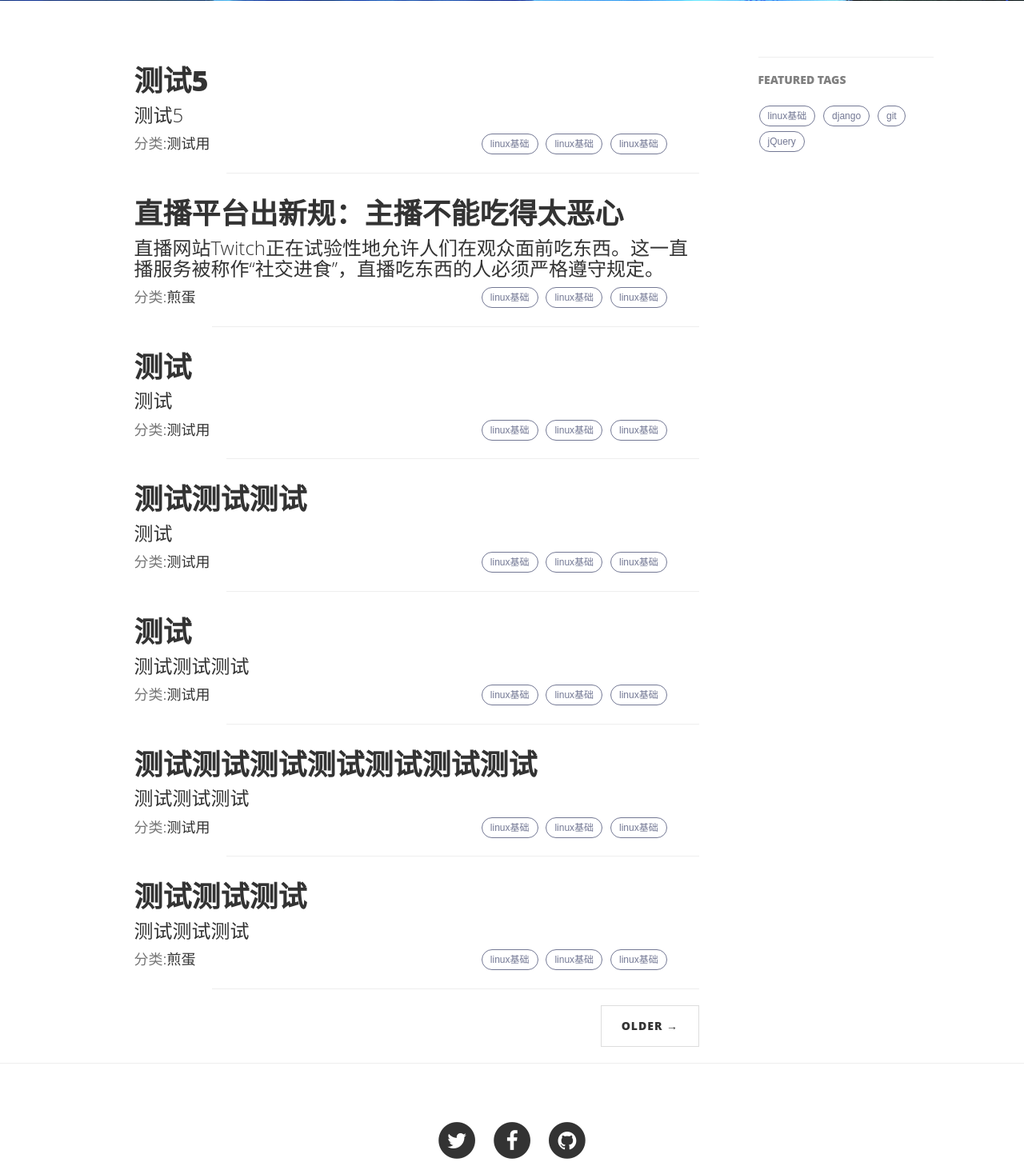
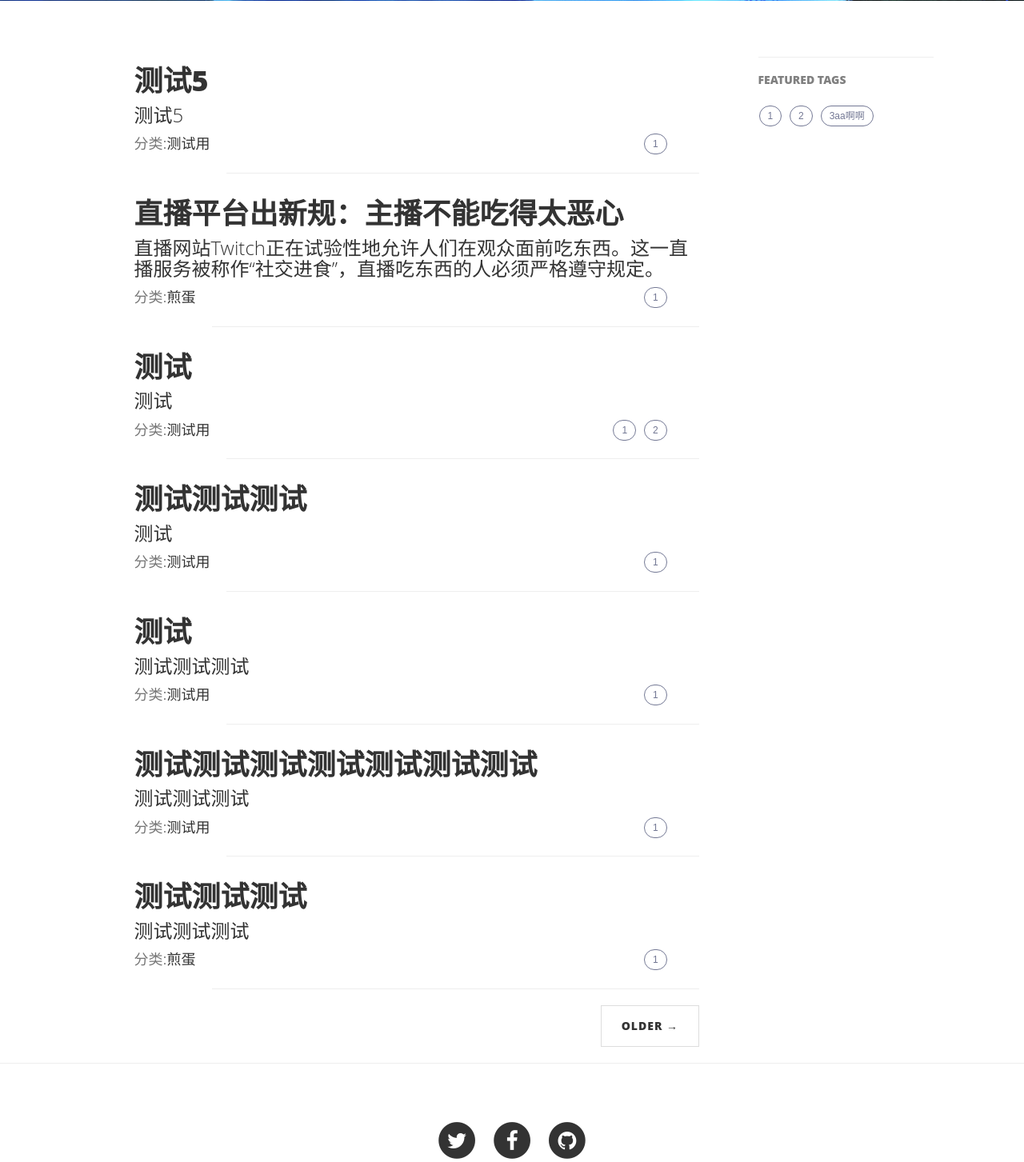
Before and after one commit to zerolfx/django-blog, a Django app: page /blog/ in a window 1280 px wide. Shown: the part 423-1876 px from the top of the page at 80% size. Run offline with Django 3.2, Linux system fonts and the light colour scheme; data comes from the database, SQL or seed files in the repository; both versions use the stored data as it was after the commit; some libraries are stand-ins or nearby versions.

Commit message:
tags OK!

```diff
--- a/blog/urls.py
+++ b/blog/urls.py
@@ -5,5 +5,7 @@ urlpatterns = [
     url(r'^$', views.IndexView.as_view(), name='index'),
     url(r'^(?P<page>\d+)$', views.IndexView.as_view(), name='pages'),
     url(r'^article/(?P<article_id>\d+)$', views.ArticleDetailView.as_view(), name='detail'),
+    url(r'^tag/(?P<tag_id>\d+)/(?P<page>\d+)$', views.TagView.as_view(), name='tag'),
+    url(r'^category/(?P<category_id>\d+)/(?P<page>\d+)$', views.CategoryView.as_view(), name='category'),
     # url(r'^blog/category/(?P<cate_id>\d+)$', views.)
 ]
--- a/blog/views.py
+++ b/blog/views.py
@@ -4,7 +4,7 @@ from django.shortcuts import render
 
 from django.views.generic.list import ListView
 from django.views.generic.detail import DetailView
-from blog.models import Article, Category
+from blog.models import Article, Category, Tag
 import markdown2
 
 
@@ -21,6 +21,7 @@ class IndexView(ListView):
 
     def get_context_data(self, **kwargs):
         kwargs['category_list'] = Category.objects.all().order_by('name')
+        kwargs['tag_list'] = Tag.objects.all().order_by('name')
         return super(IndexView, self).get_context_data(**kwargs)
 
 
@@ -34,3 +35,37 @@ class ArticleDetailView(DetailView):
         obj = super(ArticleDetailView, self).get_object()
         obj.body = markdown2.markdown(obj.body, extras=['fenced-code-blocks'])
         return obj
+
+
+class CategoryView(ListView):
+    template_name = "index.html"
+    context_object_name = "article_list"
+    paginate_by = 7
+
+    def get_queryset(self):
+        article_list = Article.objects.filter(status='p', category=self.kwargs['category_id'])
+        for article in article_list:
+            article.body = markdown2.markdown(article.body, extras=['fenced-code-blocks'])
+        return article_list
+
+    def get_context_data(self, **kwargs):
+        kwargs['category_list'] = Category.objects.all().order_by('name')
+        kwargs['tag_list'] = Tag.objects.all().order_by('name')
+        return super(CategoryView, self).get_context_data(**kwargs)
+
+
+class TagView(ListView):
+    template_name = "index.html"
+    context_object_name = "article_list"
+    paginate_by = 7
+
+    def get_queryset(self):
+        article_list = Article.objects.filter(status='p', tags=self.kwargs['tag_id'])
+        for article in article_list:
+            article.body = markdown2.markdown(article.body, extras=['fenced-code-blocks'])
+        return article_list
+
+    def get_context_data(self, **kwargs):
+        kwargs['category_list'] = Category.objects.all().order_by('name')
+        kwargs['tag_list'] = Tag.objects.all().order_by('name')
+        return super(TagView, self).get_context_data(**kwargs)
--- a/templates/index.html
+++ b/templates/index.html
@@ -12,13 +12,15 @@
                 </h3>
             </a>
             <div class="post-preview" style="float: left">
-                <p class="post-meta">分类:<a href="#">{{ article.category.name }}</a>&nbsp;&nbsp;&nbsp;&nbsp;</p>
+                <p class="post-meta">分类:<a href="{% url 'blog:category' article.category.pk 1 %}">{{ article.category.name }}</a>&nbsp;&nbsp;&nbsp;&nbsp;</p>
             </div>
             <div class="sidebar-container" style="float: right">
                 <div class="tags">
-                    <a href="/tags/#linux基础" title="linux基础" rel="9">linux基础</a>
-                    <a href="/tags/#linux基础" title="linux基础" rel="9">linux基础</a>
-                    <a href="/tags/#linux基础" title="linux基础" rel="9">linux基础</a>
+                    {% for tag in article.tags.all %}
+                        <a href="{% url 'blog:tag' tag.pk 1 %}" title="{{ tag.name }}">
+                            {{ tag.name }}
+                        </a>
+                    {% endfor %}
                 </div>
             </div>
         </div>
@@ -29,12 +31,12 @@
     <ul class="pager">
     {% if page_obj.has_next %}
                     <li class="next">
-                        <a href="{% url 'blog:pages' page_obj.next_page_number %}">Older &rarr;</a>
+                        <a href="{{ page_obj.next_page_number }}">Older &rarr;</a>
                     </li>
     {% endif %}
     {% if page_obj.has_previous %}
                     <li class="previous">
-                        <a href="{% url 'blog:pages' page_obj.previous_page_number %}">&larr; Newer</a>
+                        <a href="{{ page_obj.previous_page_number }}">&larr; Newer</a>
                     </li>
     {% endif %}
     </ul>
@@ -42,16 +44,9 @@
 
 
 {% block tags %}
-                                <a href="/tags/#linux基础" title="linux基础" rel="9">
-                                    linux基础
-                                </a>
-                                <a href="/tags/#django" title="django" rel="3">
-                                    django
-                                </a>
-                                <a href="/tags/#git" title="git" rel="6">
-                                    git
-                                </a>
-                                <a href="/tags/#jQuery" title="jQuery" rel="4">
-                                    jQuery
-                                </a>
+    {% for tag in tag_list %}
+        <a href="{% url 'blog:tag' tag.pk 1 %}" title="{{ tag.name }}">
+            {{ tag.name }}
+        </a>
+    {% endfor %}
 {% endblock %}
```
Also changed, not shown: db.sqlite3.
